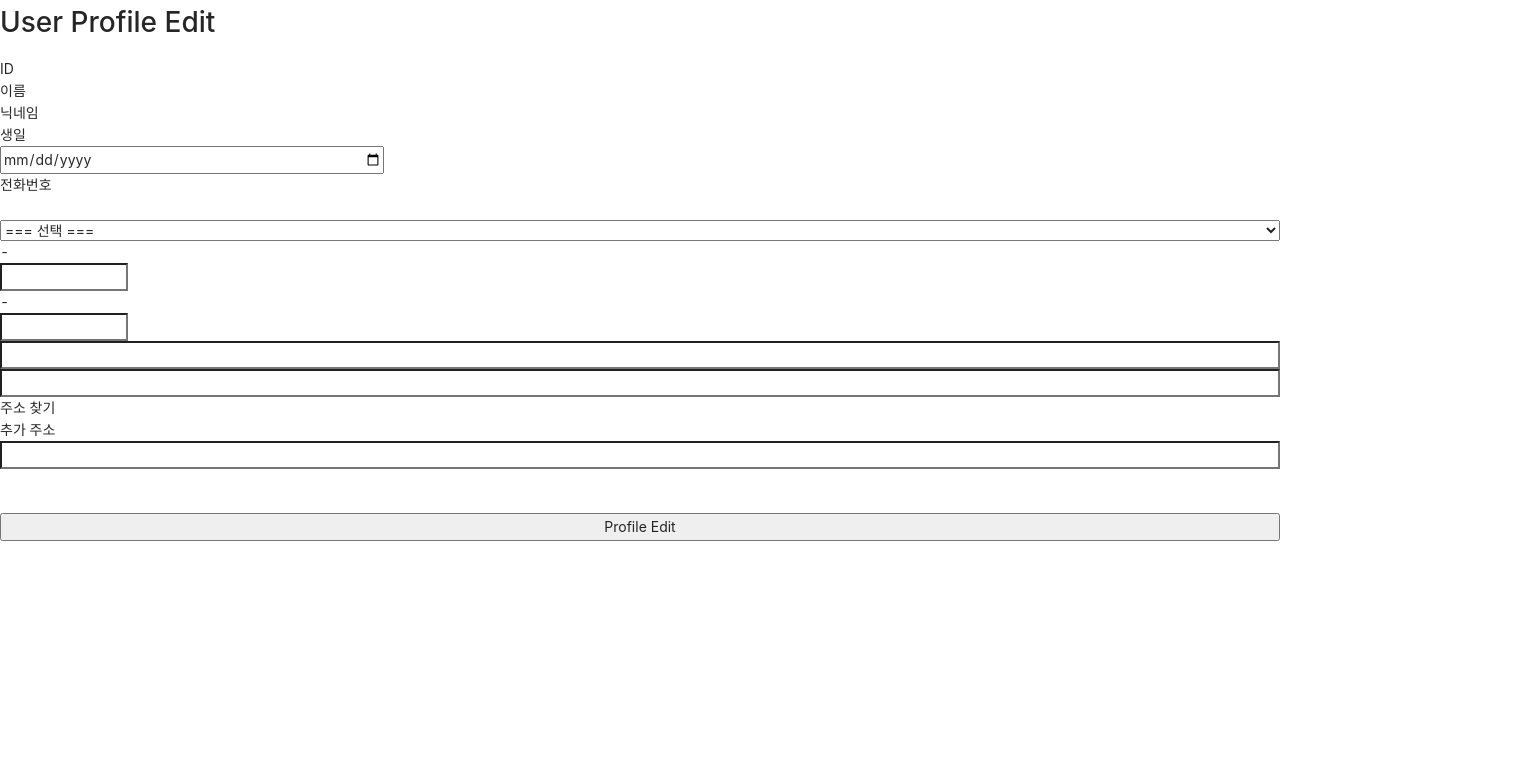
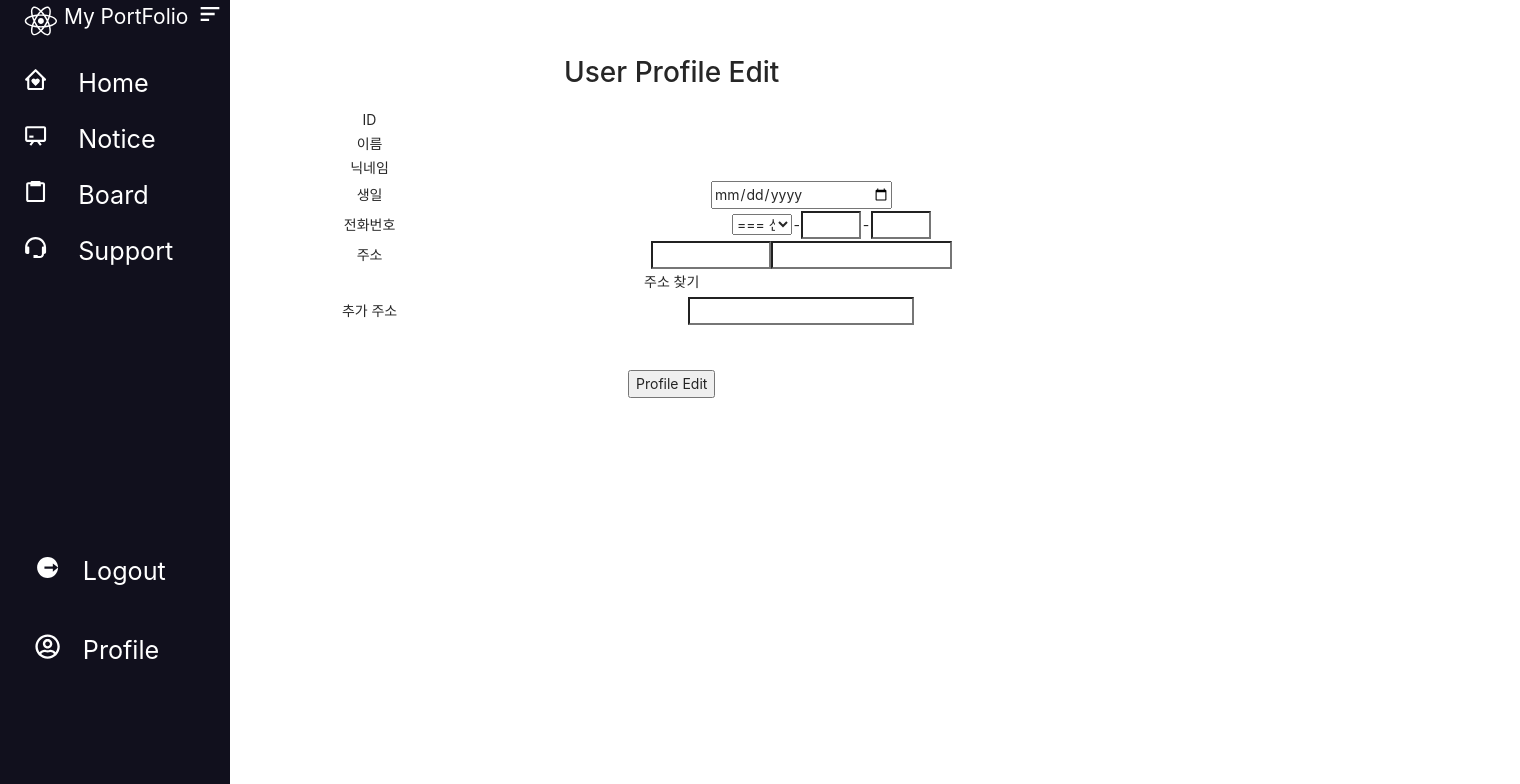
Before and after one commit to KimJeongHyun/boiler-plate_MySQLERN, a React (Create React App) app in the folder client/: page /myProfileEdit in a window 1280 px wide. Shown: the top 784 px of the page, 1520 px wide, since content can reach past the window. Built offline with nearby package versions, Linux system fonts and the light colour scheme; no server answers; the HTML template or start-up script is replaced by a standard one.

Commit message:
Navbar applied to each pages. need to modify login and register page rendering.

```diff
--- a/client/src/components/views/Board/Post.js
+++ b/client/src/components/views/Board/Post.js
@@ -1,4 +1,5 @@
 import React,{useEffect,useState} from 'react'
+import axios from 'axios'
 import ScrollTop from '../TopBtn/ScrollTop'
 import NavBar from '../NavBar/NavBar'
 import NavBarUser from '../NavBar/NavBarUser'
@@ -9,6 +10,23 @@ import {postView} from '../../../_actions/user_action'
 
 function Post(props){
 
+
+    const [Session,setSession] = useState("")
+
+    useEffect(()=>{
+        axios.get('/api/getSession')
+        .then(response=>{
+            setSession(response.data);
+        })
+    },[])
+
+    const sessionValue = (Session) =>{
+        if (Session.length>0){
+            return true;
+        }else{
+            return false;
+        }
+    }
     const [Title, setTitle] = useState("")
     const [Rows, setRows] = useState("")
     const [Filename, setFilename] = useState("")
@@ -104,6 +122,7 @@ function Post(props){
 
     return(
         <div>
+            {sessionValue(Session) ? <NavBarUser/> : <NavBar/>}
             <div className= "ContentContainer" id="ContentContainer">
                 <div className="ContentField">
                     <table style={{width:"80vw", height:"80vw", paddingLeft:"50px"}}>
@@ -140,6 +159,7 @@ function Post(props){
                     </table>
                 </div>
             </div>
+            <ScrollTop/>
         </div>
     )
 
--- a/client/src/components/views/Board/PostWrite.js
+++ b/client/src/components/views/Board/PostWrite.js
@@ -1,8 +1,8 @@
 import React, {useState} from 'react'
 import {useDispatch} from 'react-redux'
-import { Redirect } from 'react-router-dom';
+import ScrollTop from '../TopBtn/ScrollTop'
 import {postWrite} from '../../../_actions/user_action'
-
+import NavBarUser from '../NavBar/NavBarUser'
 
 function PostWrite(props){
     const dispatch = useDispatch();
@@ -38,6 +38,7 @@ function PostWrite(props){
 
     return(
         <div>
+            <NavBarUser/>
             <div className= "ContentContainer" id="ContentContainer">
                 <div className="ContentField">
                     <form onSubmit={onSubmitHandler}>
@@ -67,6 +68,7 @@ function PostWrite(props){
                     </form>
                 </div>
             </div>
+            <ScrollTop/>
         </div>
     )
 }
--- a/client/src/components/views/RegisterPage/PopupContent.js
+++ b/client/src/components/views/RegisterPage/PopupContent.js
@@ -33,6 +33,7 @@ const PopupContent = (props) => {
         display: 'block',
         position: 'relative',
         top: '0%',
+        left: '25%',
         width: '400px',
         height: '400px',
         padding: '7px',
--- a/client/src/components/views/User/ProfileUser.js
+++ b/client/src/components/views/User/ProfileUser.js
@@ -2,6 +2,7 @@ import React, {useState} from 'react'
 import {useDispatch} from 'react-redux'
 import { Redirect } from 'react-router-dom';
 import { profileUser } from '../../../_actions/user_action'
+import NavBarUser from '../NavBar/NavBarUser'
 
 
 function ProfileUser(){
@@ -43,7 +44,8 @@ function ProfileUser(){
 
     return(
         <div>
-            <div className= "ContentContainer" id="ContentContainer">
+            <NavBarUser/>
+            <div className= "ContentContainer" id="ContentContainer" style={{top:"50px"}}>
                 <div className="ContentField" style={{textAlign:"center"}}>
                     <div style={{display:"inline-block"}}>
                         <h1 style={{width:"20%", minWidth:"400px"}}>User Profile</h1>
--- a/client/src/components/views/User/ProfileUserEdit.js
+++ b/client/src/components/views/User/ProfileUserEdit.js
@@ -3,7 +3,7 @@ import {useDispatch} from 'react-redux'
 import {profileUser,profileUserEdit} from '../../../_actions/user_action'
 import PopupDom from '../RegisterPage/PopupDom';
 import PopupContent from '../RegisterPage/PopupContent';
-
+import NavBarUser from '../NavBar/NavBarUser'
 
 function ProfileUserEdit(props){
 
@@ -91,21 +91,52 @@ function ProfileUserEdit(props){
 
     return(
         <div>
-            <form style={{display:'flex', flexDirection:'column'}}
-                onSubmit={onSubmitHandler}
+            <NavBarUser/>
+            <form onSubmit={onSubmitHandler}
             >
-                <h1 style={{width:"100%", minWidth:"400px"}}>User Profile Edit</h1>
-                <label>ID</label>
+                <div className= "ContentContainer" id="ContentContainer" style={{top:"50px"}}>
+                    <div className="ContentField" style={{textAlign:"center"}}>
+                        <h1 style={{width:"100%", minWidth:"300px"}}>User Profile Edit</h1>
+                        <table style={{width:"100%"}}>
+                            <tr>
+                                <td style={{width:"30%"}}>
+                                    ID
+                                </td>
+                                <td style={{width:"70%"}}>
                                     <span>{Rows.id}</span>
-                <label>이름</label>
+                                </td>
+                            </tr>
+                            <tr>
+                                <td>
+                                    이름
+                                </td>
+                                <td style={{marginLeft:"10%"}}>
                                     <span>{Rows.uname}</span>
-                <label>닉네임</label>
+                                </td>
+                            </tr>
+                            <tr>
+                                <td>
+                                    닉네임
+                                </td>
+                                <td style={{marginLeft:"10%"}}>
                                     <span>{Rows.nick}</span>
-                <label>생일</label>
+                                </td>
+                            </tr>
+                            <tr>
+                                <td>
+                                    생일
+                                </td>
+                                <td style={{marginLeft:"10%"}}>
                                     <input style={{border:"0.2", width:"30%"}} type="date" name="birth" value={Birth} onChange={onBirthHandler}/>
-                <label>전화번호</label>
-                <input style={{border:"none", width:"5%"}} type="text" name="phonePrefix" id="phonePrefix" value={PhonePrefix} onChange={onPhonePrefixHandler} readOnly />
-                <select value={PhonePrefix} onChange={onPhonePrefixHandler}>
+                                </td>
+                            </tr>
+                            <tr>
+                                <td>
+                                    전화번호
+                                </td>
+                                <td style={{marginLeft:"10%"}}>
+                                    <input style={{border:"none", width:"10%"}} type="text" name="phonePrefix" id="phonePrefix" value={PhonePrefix} onChange={onPhonePrefixHandler} readOnly />
+                                    <select style={{width:"10%"}} value={PhonePrefix} onChange={onPhonePrefixHandler}>
                                         <option value="none" selected>=== 선택 ===</option>
                                         <option value="etc">직접 입력</option>
                                         <option value="02">02</option>
@@ -137,19 +168,50 @@ function ProfileUserEdit(props){
                                     <input style={{border:"0.2", width:"10%"}} type="number" name="phoneInfix" id="phoneInfix" minLength={4} maxLength={4} value={PhoneInfix} onChange={onPhoneInfixHandler}/>
                                     -
                                     <input style={{border:"0.2", width:"10%"}} type="number" name="phonePostfix" id="phonePostfix" minLength={4} maxLength={4} value={PhonePostfix} onChange={onPhonePostfixHandler}/>
-                <input type="text" value={Address} readOnly/>
-                <input type="text" value={ZipCode} readOnly/>
+                                </td>
+                            </tr>
+                            <tr>
+                                <td>
+                                    주소
+                                </td>
+                                <td style={{marginLeft:"10%"}}>
+                                    <input type="text" style={{width:"20%"}} value={Address} readOnly/>
+                                    <input type="text" style={{width:"30%"}} value={ZipCode} readOnly/>
+
+                                </td>
+                            </tr>
+                            <tr>
+                                <td colSpan='2'>
+                                    <span onClick={openDiv}>주소 찾기</span>
+                                </td>
+
+                            </tr>
+                            <tr>
+                                <td colSpan='2' >
+                                    <div >
+                                        <span id='popupDom'> </span>
                                         <div id='post_content' hidden>
                                             {childWindow && <PopupDom><PopupContent setAddress={setAddress} setZipCode={setZipCode} closeDiv={closeDiv}/></PopupDom>}
                                         </div>
-                <span id='popupDom' onClick={openDiv}> 주소 찾기</span>
-                <label>추가 주소 </label>
+                                    </div>
+                                </td>
+                            </tr>
+                            <tr>
+                                <td>
+                                    추가 주소
+                                </td>
+                                <td>
                                     <input type="text" value={SubAddress} onChange={onSubAddressHandler}/>
+                                </td>
+                            </tr>
+                        </table>
                         <br/>
                         <br/>
                         <button>
                             Profile Edit
                         </button>
+                    </div>
+                </div>
             </form>
         </div>
     )
```
Lines whose indentation alone changed are shown as unchanged.
